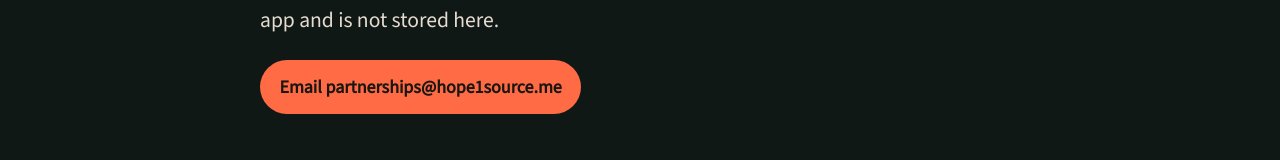
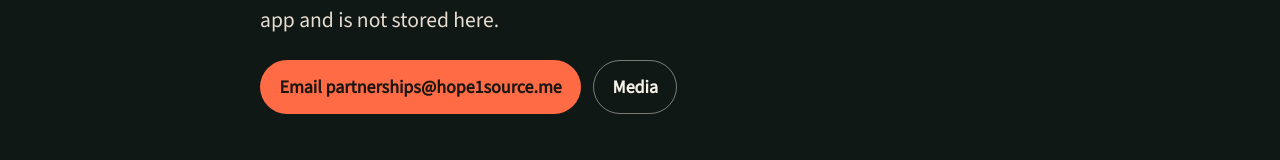
Before and after one commit to hopeonesource/hope1source.org, a React (Vite) app in the folder preview-v4/: page /contact in a window 1280 px wide. Shown: the part 323-483 px from the top of the page. Built offline with nearby package versions, Linux system fonts and the light colour scheme.

Commit message:
Add Media links to footer and Contact

```diff
--- a/preview-v4/src/content/org.js
+++ b/preview-v4/src/content/org.js
@@ -40,6 +40,7 @@ export const footerLinks = [
   { to: '/readiness', label: 'Readiness' },
   { to: '/public-agencies', label: 'Public agencies' },
   { to: '/contact', label: 'Contact' },
+  { to: '/press', label: 'Media' },
   { href: org.donateUrl, label: 'Donate', external: true },
   { to: '/privacy', label: 'Privacy' },
   { to: '/terms', label: 'Terms' },
--- a/preview-v4/src/pages/Contact.jsx
+++ b/preview-v4/src/pages/Contact.jsx
@@ -1,4 +1,5 @@
 import { useState } from 'react'
+import { Link } from 'react-router-dom'
 import PageHero from '../components/PageHero.jsx'
 import Seo from '../components/Seo.jsx'
 import { org } from '../content/org.js'
@@ -33,6 +34,9 @@ export default function Contact() {
           <a className="btn btn-primary" href={mailto({})}>
             Email {org.email}
           </a>
+          <Link className="btn btn-secondary" to="/press">
+            Media
+          </Link>
         </p>
       </PageHero>
       <section className="section">
```
Also changed, not shown: 1 other file (tests, documents, lock files or other folders).
